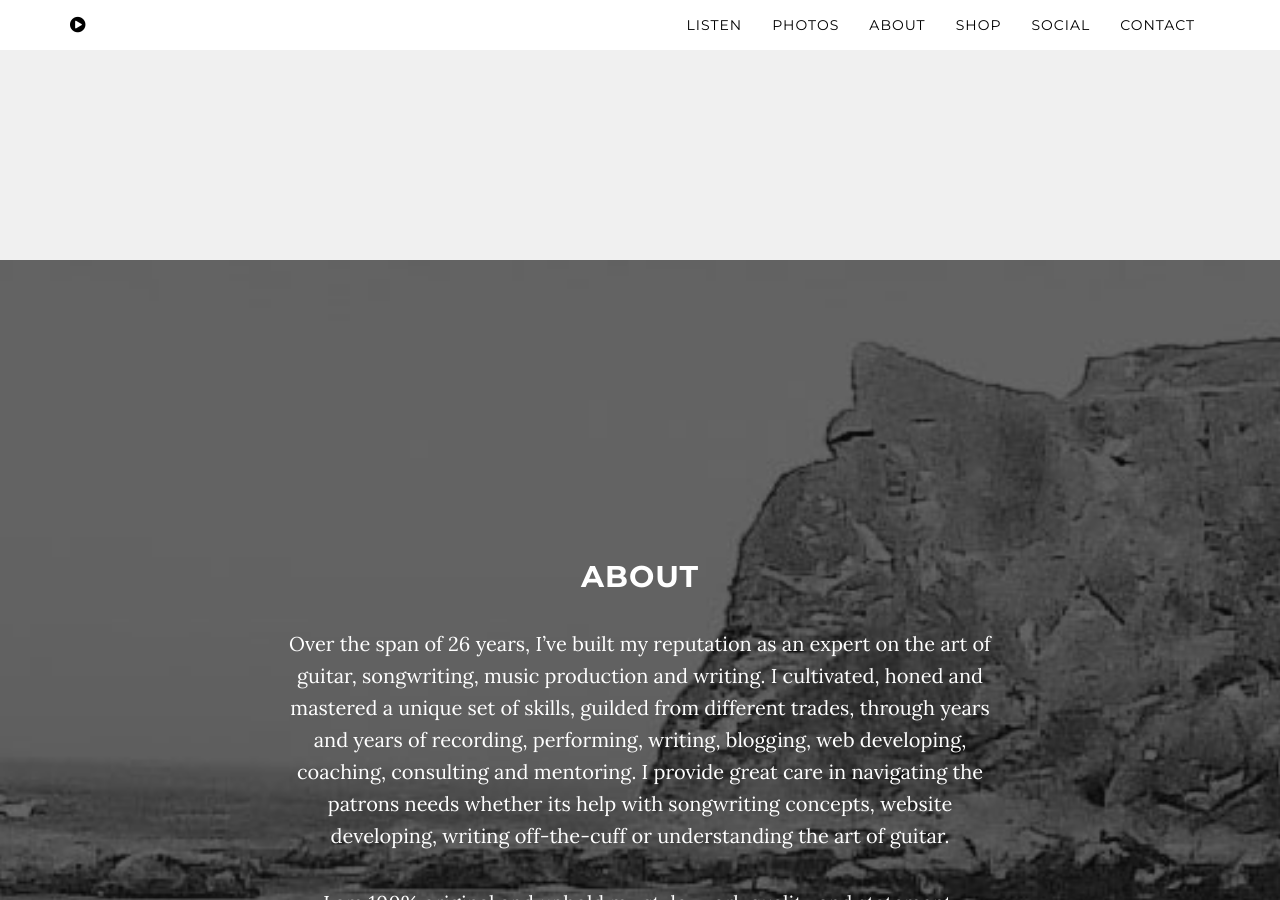
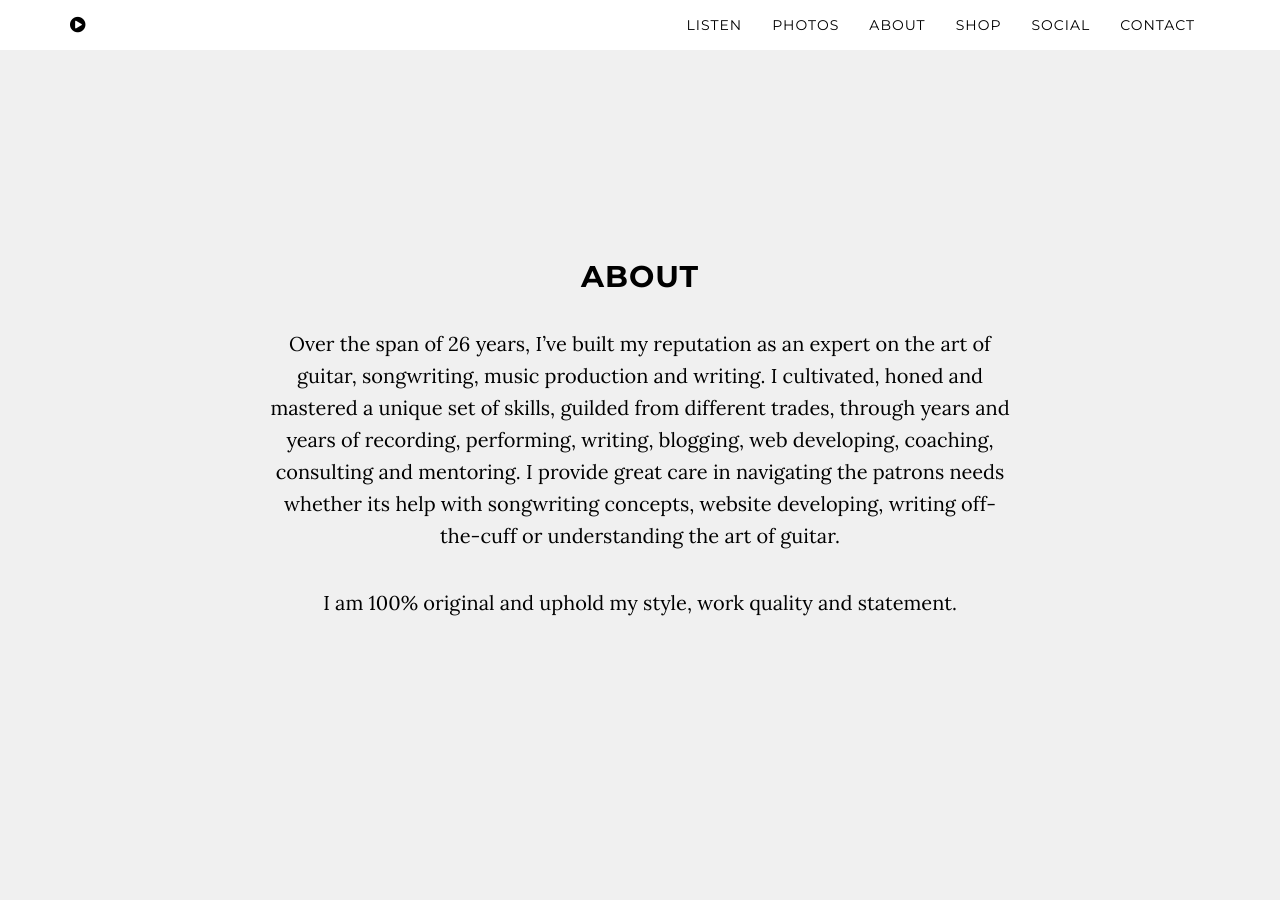
Before and after one commit to gianguitar/gsolo.github.io, a Jekyll site: the page built from index.html, in a window 1280 px wide and 900 px high, scrolled down 2457 px. Built offline with Jekyll 4.4.1, drawn with Linux system fonts in a browser that asks for light colours.

Commit message:
Update index.html

```diff
--- a/index.html
+++ b/index.html
@@ -43,16 +43,14 @@ title: "Gian Solo Official Site"
 </section>
 
 <!-- About Section -->
-<section id="about" class="content-section text-center">
-    <div class="download-section">
-        <div class="container">
-            <div class="col-lg-8 col-lg-offset-2">
+<section id="session" class="container content-section text-center">
+    <div class="row">
+        <div class="col-lg-8 col-lg-offset-2">
             <h2>About</h2>
             <p>Over the span of 26 years, I’ve built my reputation as an expert on the art of guitar, songwriting, music production and writing. I cultivated, honed and mastered a unique set of skills, guilded from different trades, through years and years of recording, performing, writing, blogging, web developing, coaching, consulting and mentoring. I provide great care in navigating the patrons needs whether its help with songwriting concepts, website developing, writing off-the-cuff or understanding the art of guitar.</p>
             <p>I am 100% original and uphold my style, work quality and statement.</p>
         </div>
      </div>
-</div>
 </section>
 
 <!-- Shop Section -->
```
